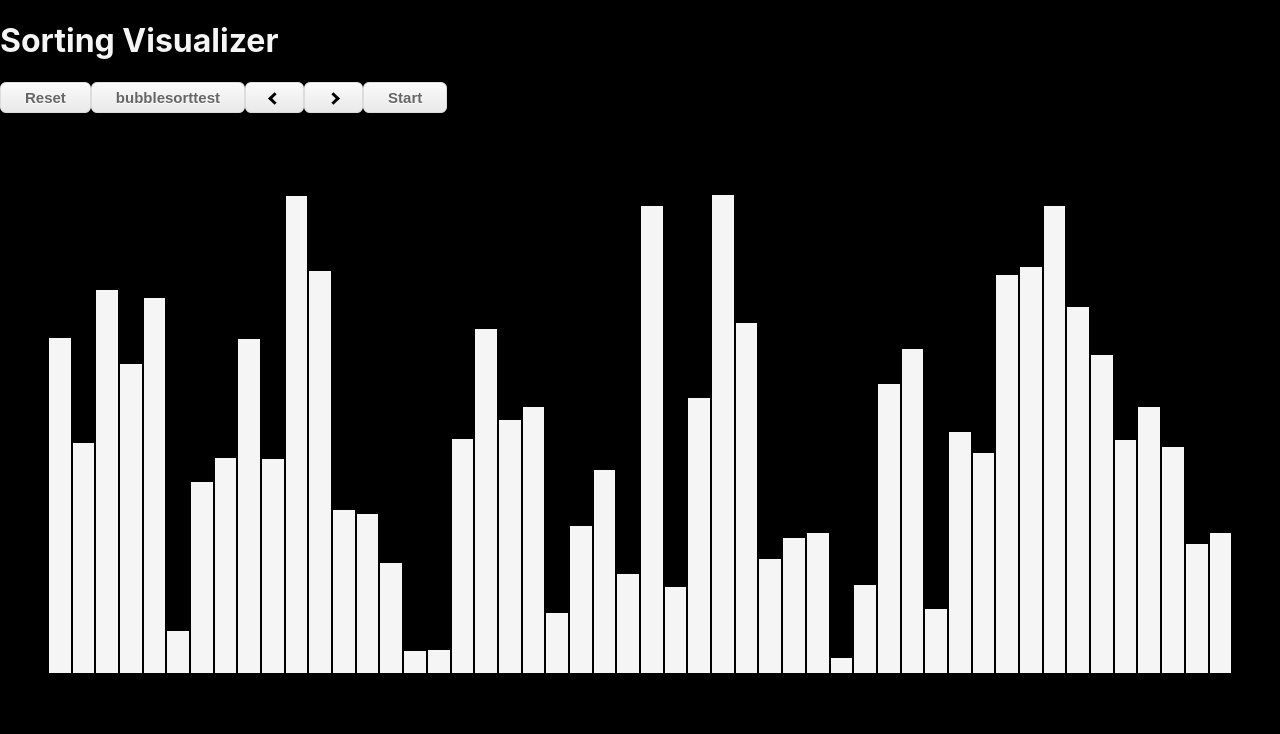
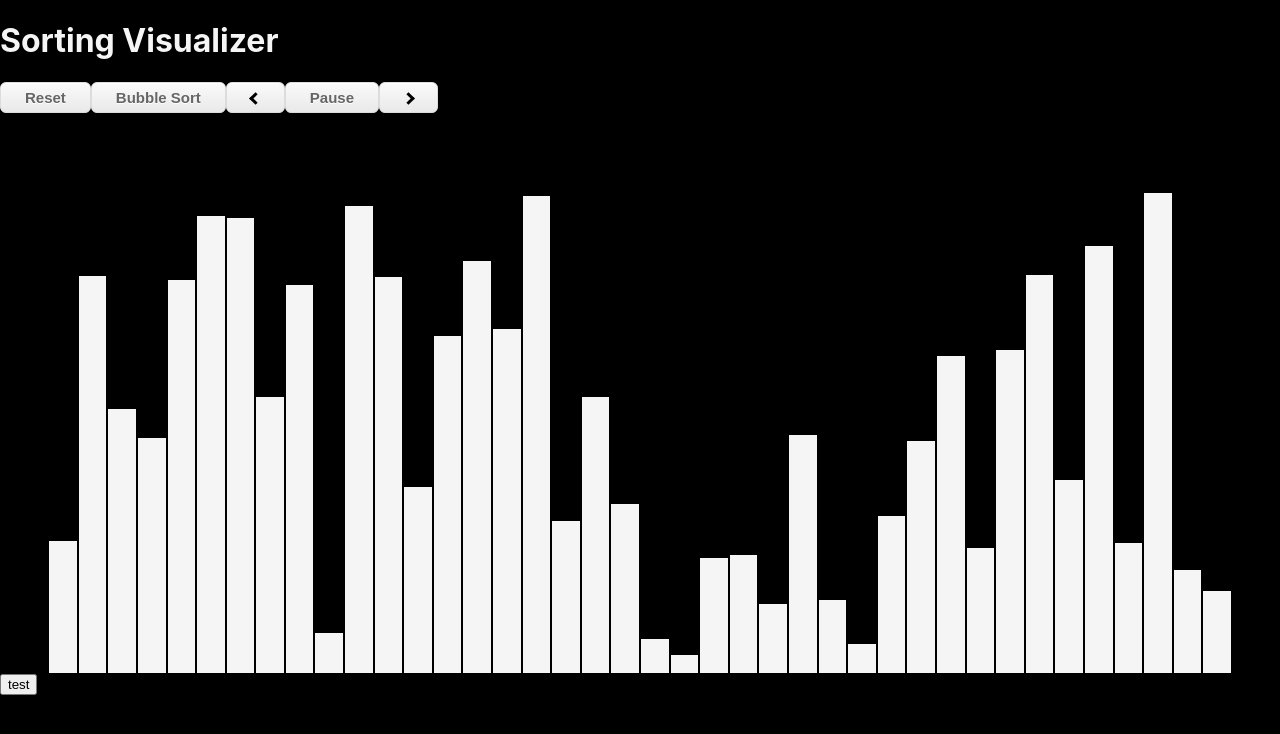
Before and after one commit to lennox-davidlevy/Sorting_Algo_Visualizer, a React (Create React App) app: page / in a window 1280 px wide. Shown: the top 734 px of the page. Built offline with nearby package versions, Linux system fonts and the light colour scheme.

Commit message:
bubblesort completed

```diff
--- a/src/components/Bars.js
+++ b/src/components/Bars.js
@@ -3,7 +3,7 @@ import Bar from './Bar';
 
 export default function Bars({ arr, colorStep }) {
   if (!arr) return null;
-  const colorIdx = { 0: 'whitesmoke', 1: 'red', 2: 'lightblue' };
+  const colorIdx = { 0: 'whitesmoke', 1: 'red', 2: 'lightblue', 3: 'yellow' };
 
   return (
     <div className="bar-container">
--- a/src/components/Visualizer.css
+++ b/src/components/Visualizer.css
@@ -80,7 +80,6 @@ label {
   border-width: 0 3px 3px 0;
   display: inline-block;
   padding: 3px;
-  color: whitesmoke;
 }
 
 .right {
--- a/src/components/Visualizer.js
+++ b/src/components/Visualizer.js
@@ -1,5 +1,5 @@
 import React, { useEffect, useState } from 'react';
-import { setRandomNumber } from '../helpers';
+import { bubbleSortOrRestart, createArray } from '../helpers';
 import { bubbleSort } from './bubbleSort';
 import Buttons from './Buttons';
 import Bars from './Bars';
@@ -7,12 +7,12 @@ import './Visualizer.css';
 
 const Visualizer = () => {
   const [arr, setArr] = useState([]);
-  const [numberOfBars, setNumberOfBars] = useState(50);
-  // const [speed, setSpeed] = useState(2);
+  const [numberOfBars, setNumberOfBars] = useState(40);
   const [steps, setSteps] = useState([]);
   const [stepPosition, setStepPosition] = useState(0);
   const [colors, setColors] = useState([]);
   const [animations, setAnimations] = useState([]);
+  const [algo, setAlgo] = useState('');
 
   useEffect(() => {
     resetArray(numberOfBars);
@@ -41,15 +41,17 @@ const Visualizer = () => {
 
   const resetArray = (n) => {
     clear();
-    const arr = [];
-    for (let i = 0; i < n; i++) {
-      arr.push(setRandomNumber(5, 1000));
-    }
+    setAlgo('');
+    const arr = createArray(n);
     setArr(arr);
     setStepPosition(0);
   };
 
-  const bubbleSortSteps = () => {
+  const bubbleSortAnimation = () => {
+    if (algo === 'bubbleSort') {
+      startAnimation();
+    }
+    setAlgo('bubbleSort');
     if (steps.length > 1) return;
     bubbleSort(arr, steps, colors);
     startAnimation();
@@ -60,40 +62,33 @@ const Visualizer = () => {
     setAnimations([]);
   };
 
-  const startAnimation = (n) => {
+  const startAnimation = () => {
     clear();
-    const test = [];
+    const arr = [];
     for (let i = 0; i < steps.length; i++) {
       let animation = setTimeout(() => {
         setStepPosition(i);
-      }, i * 10);
-      test.push(animation);
+      }, i * 7);
+      arr.push(animation);
     }
-    setAnimations(test);
+    setAnimations(arr);
   };
 
-  const startOrRestart = () => {
-    if (stepPosition > 0) {
-      return 'Restart';
-    } else {
-      return 'Start';
-    }
-  };
   return (
     <div className="container">
       <Buttons clickHandler={resetArray} title="Reset" item={numberOfBars} />
-      <Buttons clickHandler={bubbleSortSteps} title="bubblesorttest" />
+      <Buttons
+        clickHandler={bubbleSortAnimation}
+        title={bubbleSortOrRestart(algo)}
+      />
       <Buttons clickHandler={stepBack} title={<i className="arrow left"></i>} />
+      <Buttons clickHandler={clear} title="Pause" />
       <Buttons
         clickHandler={stepForward}
         title={<i className="arrow right"></i>}
       />
-      <Buttons
-        clickHandler={startAnimation}
-        title={startOrRestart()}
-        item={stepPosition}
-      />
       <Bars arr={steps[stepPosition]} colorStep={colors[stepPosition]} />
+      <button onClick={() => startAnimation(stepPosition)}>test</button>
     </div>
   );
 };
--- a/src/components/bubbleSort.js
+++ b/src/components/bubbleSort.js
@@ -1,8 +1,4 @@
 const bubbleSort = (arr, steps, colors) => {
-  // let arr = a.slice(),
-  //   steps = s.slice(),
-  //   colors = c.slice();
-
   let colorState = colors[colors.length - 1].slice();
 
   for (let i = 0; i < arr.length - 1; i++) {
@@ -21,12 +17,7 @@ const bubbleSort = (arr, steps, colors) => {
     steps.push(arr.slice());
     colors.push(colorState.slice());
   }
-  colors[colors.length - 1] = new Array(arr.length).fill(2);
-  // return {
-  //   arr: arr,
-  //   steps: steps,
-  //   colors: colors,
-  // };
+  colors[colors.length - 1] = new Array(arr.length).fill(3);
 };
 
 const swap = (arr, a, b) => {
--- a/src/helpers.js
+++ b/src/helpers.js
@@ -1,5 +1,29 @@
 const setRandomNumber = (min, max) => {
   return Math.floor(Math.random() * (max - min + 1) + min);
-}
+};
 
-export {setRandomNumber}
+const createArray = (n) => {
+  const arr = [];
+  for (let i = 0; i < n; i++) {
+    arr.push(setRandomNumber(5, 1000));
+  }
+  return arr;
+};
+
+const startOrRestart = (stepPosition) => {
+  if (stepPosition > 0) {
+    return 'Restart';
+  } else {
+    return 'Start';
+  }
+};
+
+const bubbleSortOrRestart = (algo) => {
+  if (algo === 'bubbleSort') {
+    return 'Restart';
+  } else {
+    return 'Bubble Sort';
+  }
+};
+
+export { setRandomNumber, startOrRestart, bubbleSortOrRestart, createArray };
```
